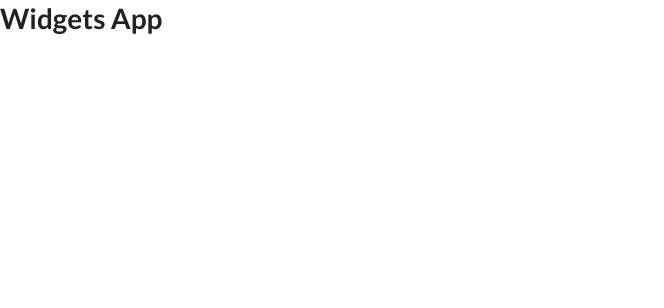
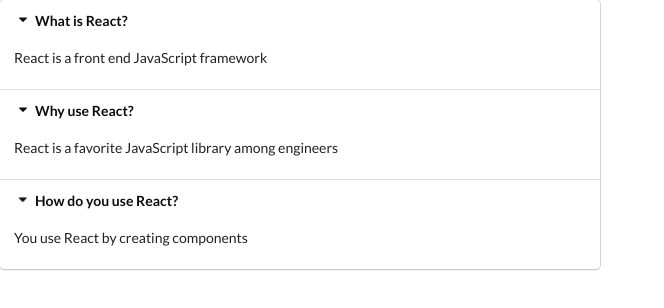
Before and after one commit to WLeondike/udemy-widgets-app, a React (Create React App) app: page / in a window 1280 px wide. Shown: the top 308 px of the page, without its empty margins (0-664 px from the left). Built offline with nearby package versions, Linux system fonts and the light colour scheme.

Commit message:
started working on Accordion component

```diff
--- /dev/null
+++ b/src/App.js
@@ -0,0 +1,25 @@
+import React from 'react';
+import Accordian from './components/Accordion';
+
+const items = [
+  {
+    title: 'What is React?',
+    content: 'React is a front end JavaScript framework'
+  },
+  {
+    title: 'Why use React?',
+    content: 'React is a favorite JavaScript library among engineers'
+  },
+  {
+    title: 'How do you use React?',
+    content: 'You use React by creating components'
+  }
+];
+
+export default () => {
+  return (
+    <div>
+      <Accordian items={items} />
+    </div>
+  );
+};
--- /dev/null
+++ b/src/components/Accordion.js
@@ -0,0 +1,21 @@
+import React from 'react';
+
+const Accordion = ({ items }) => {
+  const renderedItems = items.map((item) => {
+    return (
+      <React.Fragment key={item.title}>
+        <div className='title active'>
+          <i className='dropdown icon'></i>
+          {item.title}
+        </div>
+        <div className='content active'>
+          <p>{item.content}</p>
+        </div>
+      </React.Fragment>
+    );
+  });
+
+  return <div className='ui styled accordion'>{renderedItems}</div>;
+};
+
+export default Accordion;
--- a/src/components/App.js
+++ /dev/null
@@ -1,5 +0,0 @@
-import React from 'react';
-
-export default () => {
-  return <h1>Widgets App</h1>;
-};
--- a/src/index.js
+++ b/src/index.js
@@ -1,5 +1,5 @@
 import React from 'react';
 import ReactDOM from 'react-dom';
-import App from './components/App';
+import App from './App';
 
 ReactDOM.render(<App />, document.querySelector('#root'));
```
